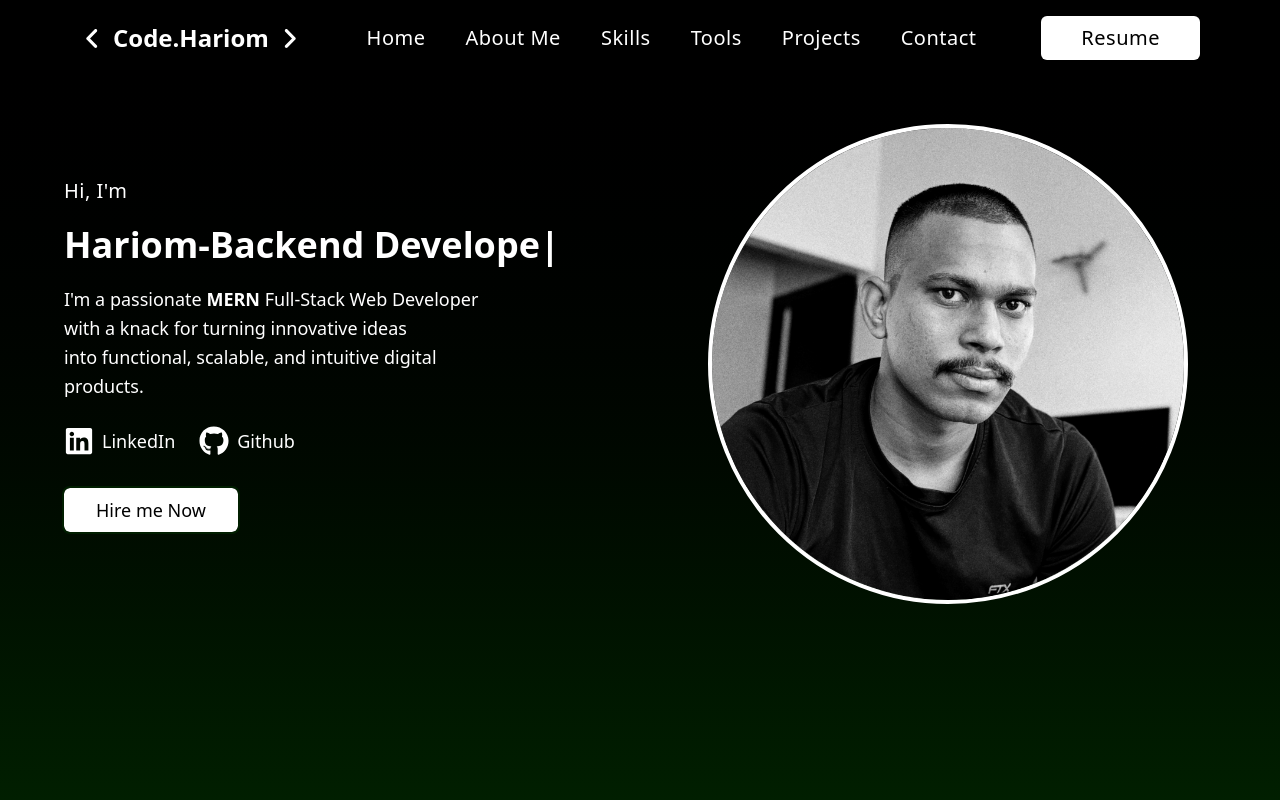
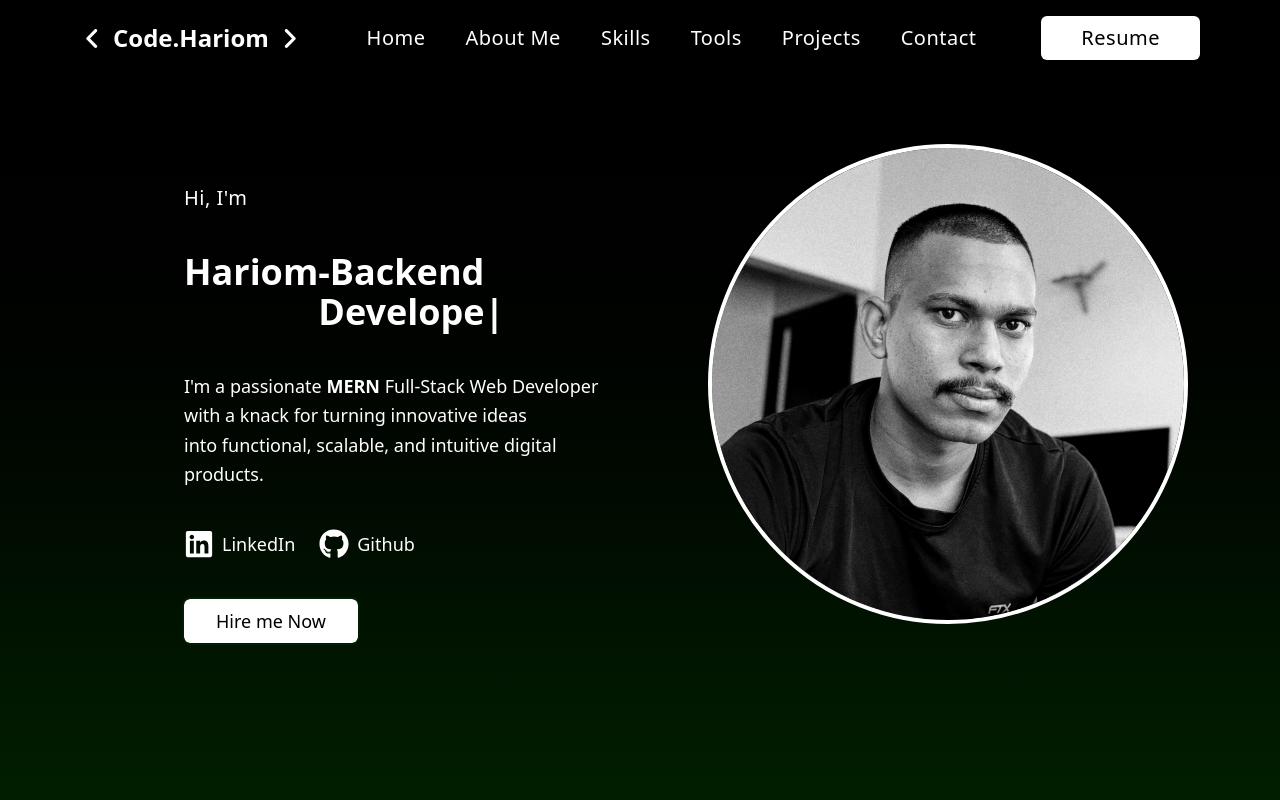
Before and after one commit to codehariom/Portfolio-Full-stack-Developer, a React (Vite) app in the folder Frontend/: page / in a window 1280 px wide. Shown: the top 800 px of the page. Built offline with nearby package versions, Linux system fonts and the light colour scheme.

Commit message:
fixing style

```diff
--- a/Frontend/src/page/Home.jsx
+++ b/Frontend/src/page/Home.jsx
@@ -6,10 +6,10 @@ import { FaGithub, FaLinkedin } from "react-icons/fa6";
 function Home() {
   return (
     <div className="bg-gradient-to-b from-black to-green min-h-screen pt-20 w-full">
-      <div className="grid grid-cols-1 md:grid-cols-2 h-full items-center p-6  gap-y-10">
+      <div className="grid grid-cols-1 place-content-center  md:grid-cols-2 h-full items-center p-6  gap-y-10">
 
         {/* Left Section */}
-        <div className="text-left md:ml-10 space-y-5">
+        <div className="text-left md:ml-40 md:mt-20 items-center space-y-10">
           <p className="text-white text-lg md:text-xl font-medium tracking-wide">Hi, I'm</p>
 
           <h1 className="text-2xl md:flex sm:text-3xl md:text-4xl text-white font-bold">
--- a/Frontend/src/page/Project.jsx
+++ b/Frontend/src/page/Project.jsx
@@ -33,7 +33,7 @@ function Project() {
   ];
 
   return (
-    <div className="min-h-screen bg-green pt-26 px-4">
+    <div className="min-h-screen bg-green pt-36 px-4">
       <div className="max-w-7xl mx-auto">
         <h2 className="text-2xl sm:text-3xl md:text-4xl text-white font-bold text-center mb-12">
           Projects Made by Me
```
